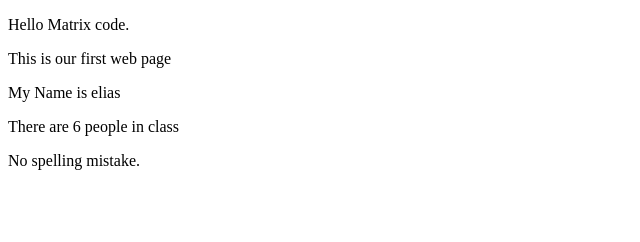
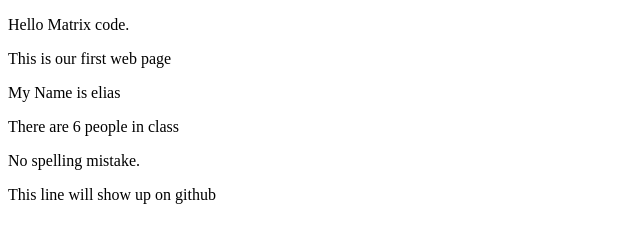
Before and after one commit to elias117/matrix-code, a plain HTML site: page HTML/index.html in a window 1280 px wide. Shown: the whole page, without its empty margins (0-640 px from the left). Drawn offline with Linux system fonts and the light colour scheme.

Commit message:
Added readme file and line to index.html

```diff
--- a/HTML/index.html
+++ b/HTML/index.html
@@ -11,5 +11,6 @@
     <p> My Name is elias</p>
     <p> There are 6 people in class</p>
     <p>No spelling mistake.</p>
+    <p> This line will show up on github</p>
 </body>
 </html>
```
Also changed, not shown: Readme.md (added).
